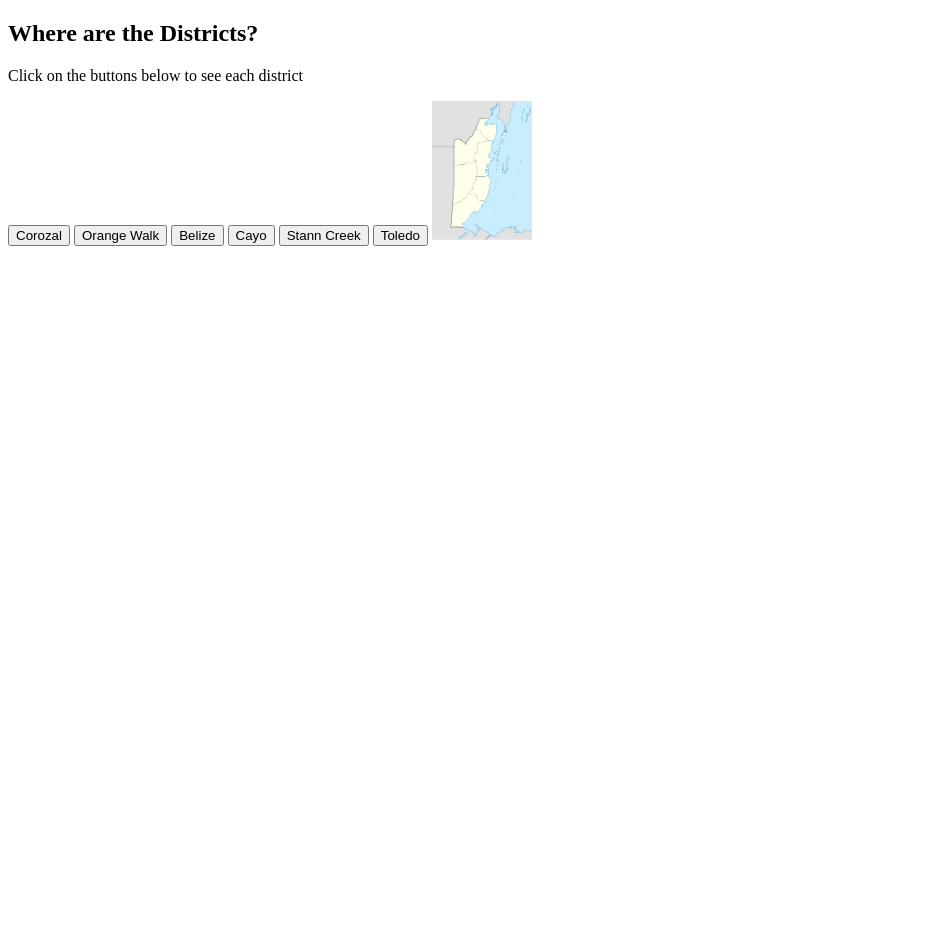
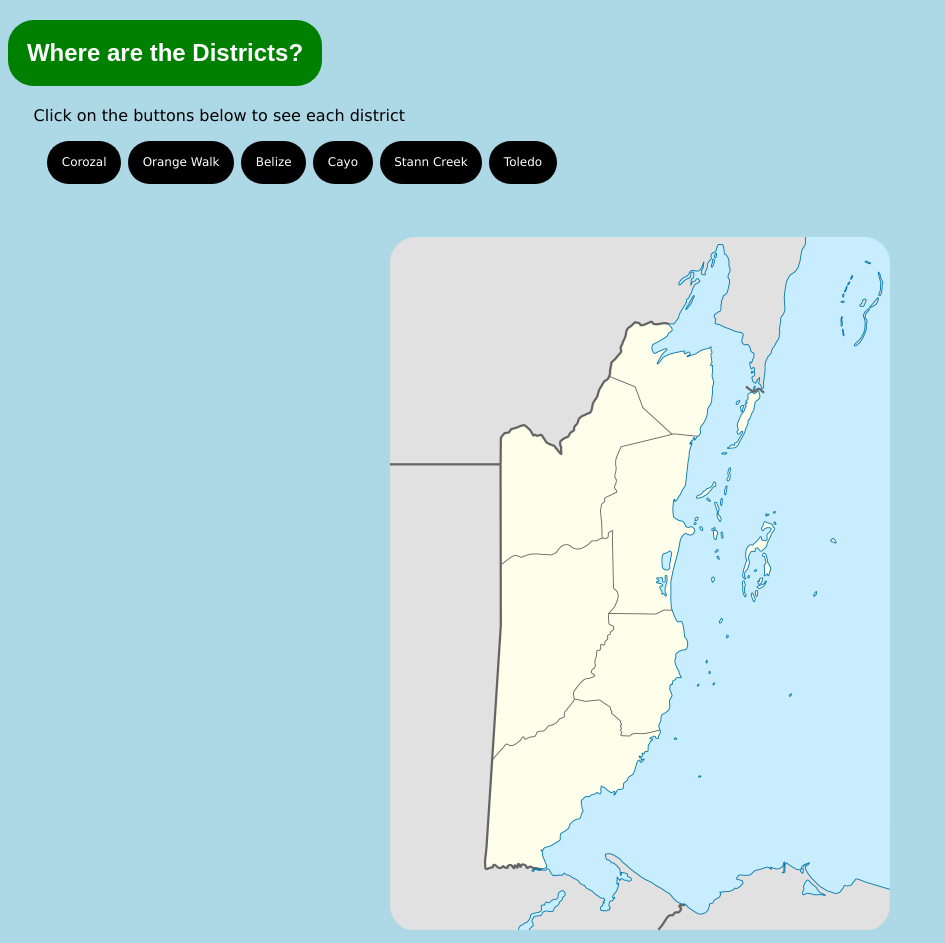
Before and after one commit to ISteppedOnABagel/District-Game, a plain HTML site: page index.html in a window 1280 px wide. Shown: the whole page, without its empty margins (0-945 px from the left). Before the commit the page ends 800 px from the top, so only its background shows below. Drawn offline with Linux system fonts and the light colour scheme.

Commit message:
Styled Body

```diff
--- a/index.html
+++ b/index.html
@@ -6,6 +6,7 @@
     <meta name="viewport" content="width=device-width, initial-scale=1.0">
     <!--Links-->
     <link rel="stylesheet" href="style.css">
+    <script src="script.js" defer></script>
 
     <title>Districts of Belize</title>
 </head>
@@ -15,14 +16,16 @@
 
 <p>Click on the buttons below to see each district</p>
 
+<div class="button-container">
 <button onclick="document.getElementById('myImage').src='Corozal.png'">Corozal</button>
 <button onclick="document.getElementById('myImage').src='Orange-Walk.png'">Orange Walk</button>
 <button onclick="document.getElementById('myImage').src='Belize.png'">Belize</button>
 <button onclick="document.getElementById('myImage').src='Cayo.png'">Cayo</button>
 <button onclick="document.getElementById('myImage').src='Stann_Creek.png'">Stann Creek</button>
 <button onclick="document.getElementById('myImage').src='Toledo.png'">Toledo</button>
+</div>
 
-<img id="myImage" src="Belize-Map.png" style="width:100px">
+<img id="myImage" src="Belize-Map.png">
 
 
 </body>
--- a/style.css
+++ b/style.css
@@ -0,0 +1,53 @@
+
+body {
+    background-color: lightblue;
+    text-align: center;
+}
+
+h2 {
+    color: white;
+    background-color: green;
+    padding: 1.5%;
+    font-family: "Arial", sans-serif;
+    width: fit-content;
+    border-radius: 2vw;
+}
+
+p {
+    font-family: Verdana, Geneva, Tahoma, sans-serif;
+    text-align: left;
+    margin-left: 2vw;
+}
+
+.button-container {
+  width: 585px;
+  height: 96px;
+}
+
+button {
+    font-family: verdana, geneva, tahoma, sans-serif;
+    font-size: 12px;
+    color: white;
+    background-color: black;
+    border: none;
+    padding: 2.5%;
+    margin-left: 0.5%;
+    margin-bottom: 5%;
+    border-radius: 2vw;
+    cursor: pointer;
+    transition: background-color 0.3s, transform 0.6s;
+}
+
+button:hover {
+    color: black;
+    background-color: white;
+    border: 0.2px solid black;
+    box-shadow: 1vw 1vw 2vw rgba(0, 0, 0, 0.479);
+    transform: scale(1.05);
+}
+
+#myImage {
+    width: 500px;
+    height: auto;
+    border-radius: 2vw;
+}
```
